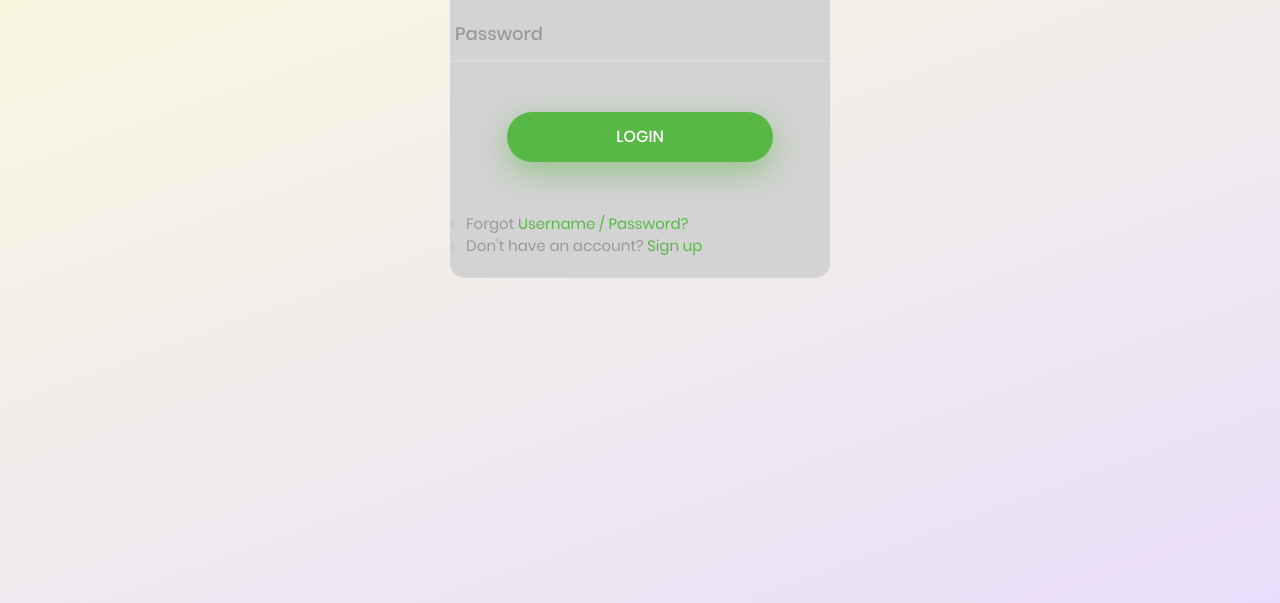
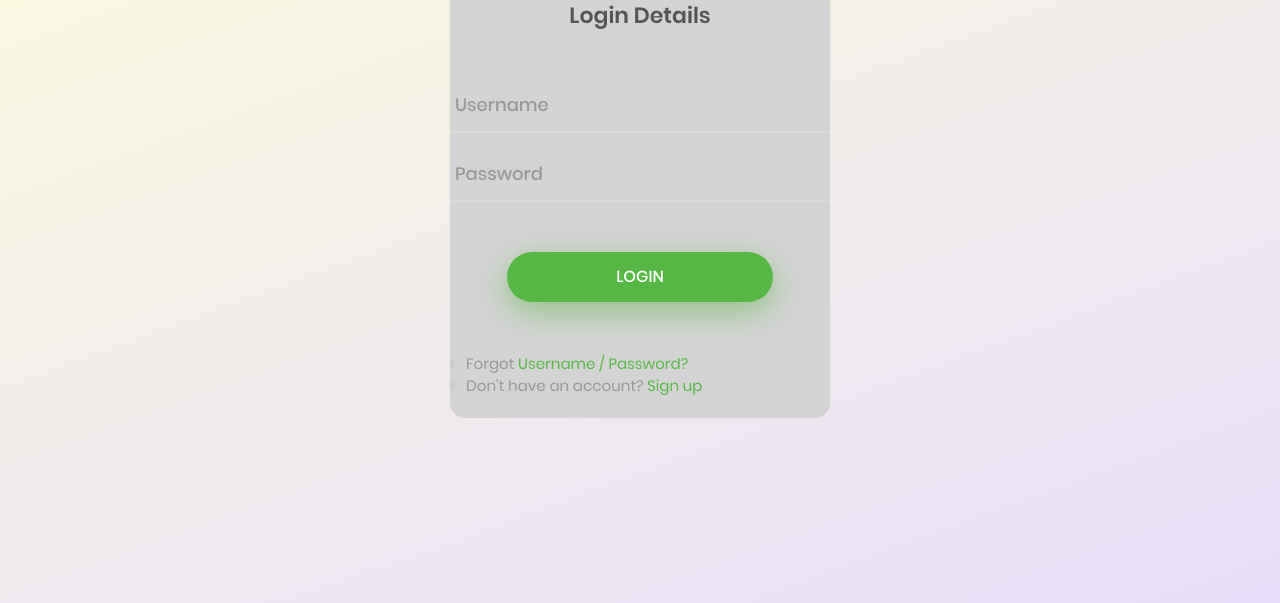
Before and after one commit to darrylferdinands/loginform, a plain HTML site: page index.html in a window 1280 px wide. Shown: the part 197-800 px from the top of the page. Drawn offline with Linux system fonts and the light colour scheme.

Commit message:
updated a bug

```diff
--- a/css/main.css
+++ b/css/main.css
@@ -177,9 +177,6 @@ iframe {
   width: 380px;
   background: lightgrey;
   border-radius: 15px;
-  margin-top: -280px;
-
-
 }
 /*------------------------------------------------------------------
 [ Form ]*/
```
